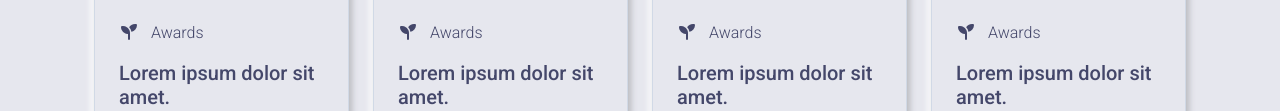
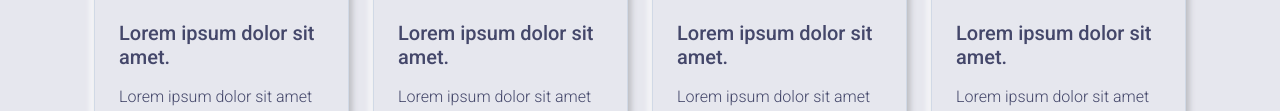
Before and after one commit to apinango70/viajesChile_V2, a plain HTML site: page index.html in a window 1280 px wide. Shown: the part 1907-2018 px from the top of the page. Drawn offline with nearby package versions, Linux system fonts and the light colour scheme.

Commit message:
Update index.html

```diff
--- a/index.html
+++ b/index.html
@@ -176,7 +176,6 @@
             <div class="card overflow-hidden shadow-out">
               <img src="assets/img/card1.jpg" class="card-img-top " alt="">
               <div class="card-body">
-                <p class="fw-lighter"><i class="fas fa-seedling me-2"></i> Awards</p>
                 <h5 class="fw-normal mb-3">Lorem ipsum dolor sit amet.</h5>
                 <p class="fw-lighter">Lorem ipsum dolor sit amet consectetur adipisicing elit. Earum, labore accusamus?
                   Veniam a unde totam omnis amet nostrum, numquam magnam eum, porro dicta neque dolorum illo ex est.
@@ -189,7 +188,6 @@
             <div class="card overflow-hidden shadow-out">
               <img src="assets/img/card2.jpg" class="card-img-top " alt="">
               <div class="card-body">
-                <p class="fw-lighter"><i class="fas fa-seedling me-2"></i> Awards</p>
                 <h5 class="fw-normal mb-3">Lorem ipsum dolor sit amet.</h5>
                 <p class="fw-lighter">Lorem ipsum dolor sit amet consectetur adipisicing elit. Earum, labore accusamus?
                   Veniam a unde totam omnis amet nostrum, numquam magnam eum, porro dicta neque dolorum illo ex est.
@@ -202,7 +200,6 @@
             <div class="card overflow-hidden shadow-out">
               <img src="assets/img/card3.jpg" class="card-img-top " alt="">
               <div class="card-body">
-                <p class="fw-lighter"><i class="fas fa-seedling me-2"></i> Awards</p>
                 <h5 class="fw-normal mb-3">Lorem ipsum dolor sit amet.</h5>
                 <p class="fw-lighter">Lorem ipsum dolor sit amet consectetur adipisicing elit. Earum, labore accusamus?
                   Veniam a unde totam omnis amet nostrum, numquam magnam eum, porro dicta neque dolorum illo ex est.
@@ -215,7 +212,6 @@
             <div class="card overflow-hidden shadow-out">
               <img src="assets/img/card4.jpg" class="card-img-top " alt="">
               <div class="card-body">
-                <p class="fw-lighter"><i class="fas fa-seedling me-2"></i> Awards</p>
                 <h5 class="fw-normal mb-3">Lorem ipsum dolor sit amet.</h5>
                 <p class="fw-lighter">Lorem ipsum dolor sit amet consectetur adipisicing elit. Earum, labore accusamus?
                   Veniam a unde totam omnis amet nostrum, numquam magnam eum, porro dicta neque dolorum illo ex est.
```
